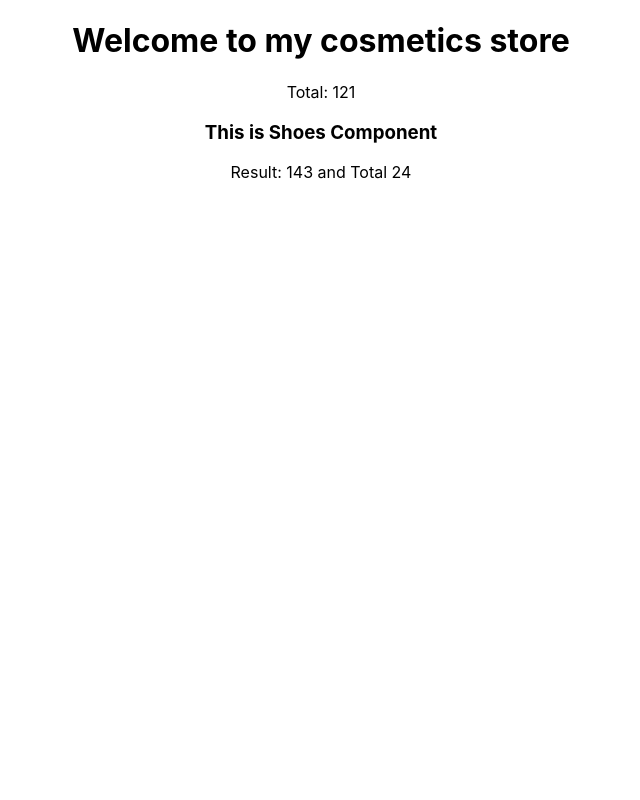
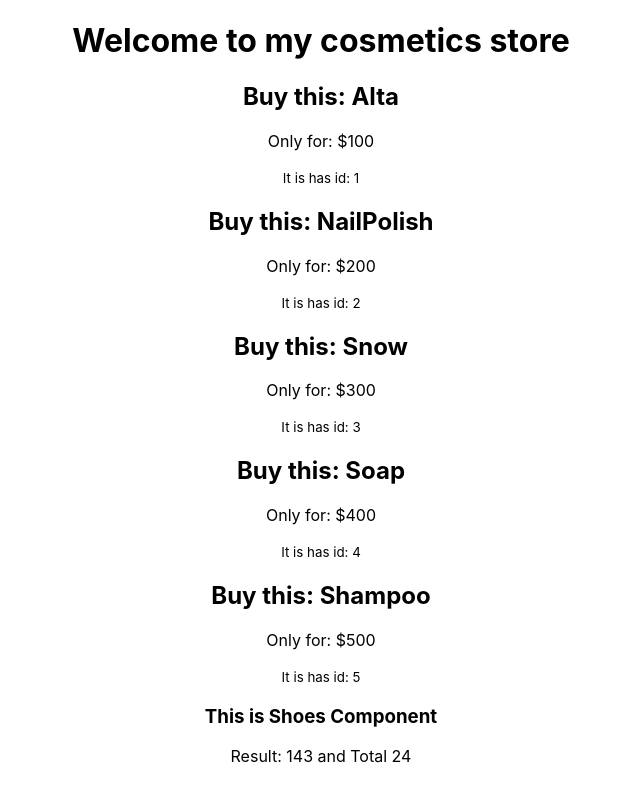
Before and after one commit to kamrul-dev/react-storage-and-handler, a React (Create React App) app: page / in a window 1280 px wide. Shown: the whole page, without its empty margins (319-959 px from the left). Built offline with nearby package versions, Linux system fonts and the light colour scheme.

Commit message:
Create and Load Fake data

```diff
--- /dev/null
+++ b/src/Components/Cosmetic/Cosmetic.js
@@ -0,0 +1,14 @@
+import React from 'react';
+
+const Cosmetic = (props) => {
+    const {name, price, id} = props.cosmetic
+    return (
+        <div>
+            <h2>Buy this: {name}</h2>
+            <p>Only for: ${price}</p>
+            <p><small>It is has id: {id}</small></p>
+        </div>
+    );
+};
+
+export default Cosmetic;
--- a/src/Components/Cosmetics/Cosmetics.js
+++ b/src/Components/Cosmetics/Cosmetics.js
@@ -1,15 +1,23 @@
 import React from 'react';
-import { add } from '../../utilities/calculate';
-// import add from '../../utilities/calculate';
+import Cosmetic from '../Cosmetic/Cosmetic';
 
 const Cosmetics = () => {
-    const first = 55;
-    const second = 66;
-    const total = add(first, second);
+    const cosmetics = [
+        { id: 1, name: 'Alta', price: 100 },
+        { id: 2, name: 'NailPolish', price: 200 },
+        { id: 3, name: 'Snow', price: 300 },
+        { id: 4, name: 'Soap', price: 400 },
+        { id: 5, name: 'Shampoo', price: 500 },
+    ]
     return (
         <div>
-           <h1>Welcome to my cosmetics store</h1>
-           <p>Total: {total}</p>
+            <h1>Welcome to my cosmetics store</h1>
+            {
+                cosmetics.map(cosmetic => <Cosmetic
+                    key={cosmetic.id}
+                    cosmetic={cosmetic}
+                ></Cosmetic>)
+            }
         </div>
     );
 };
```
